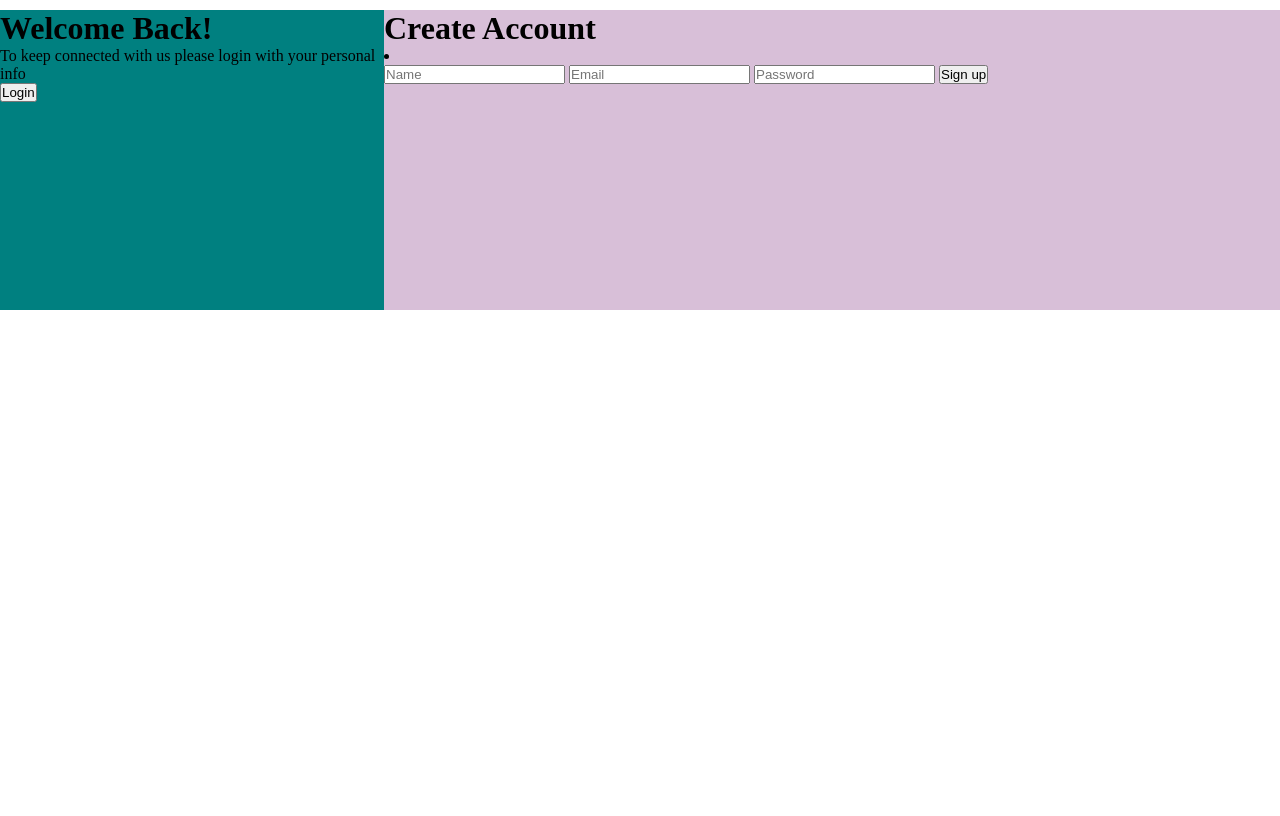
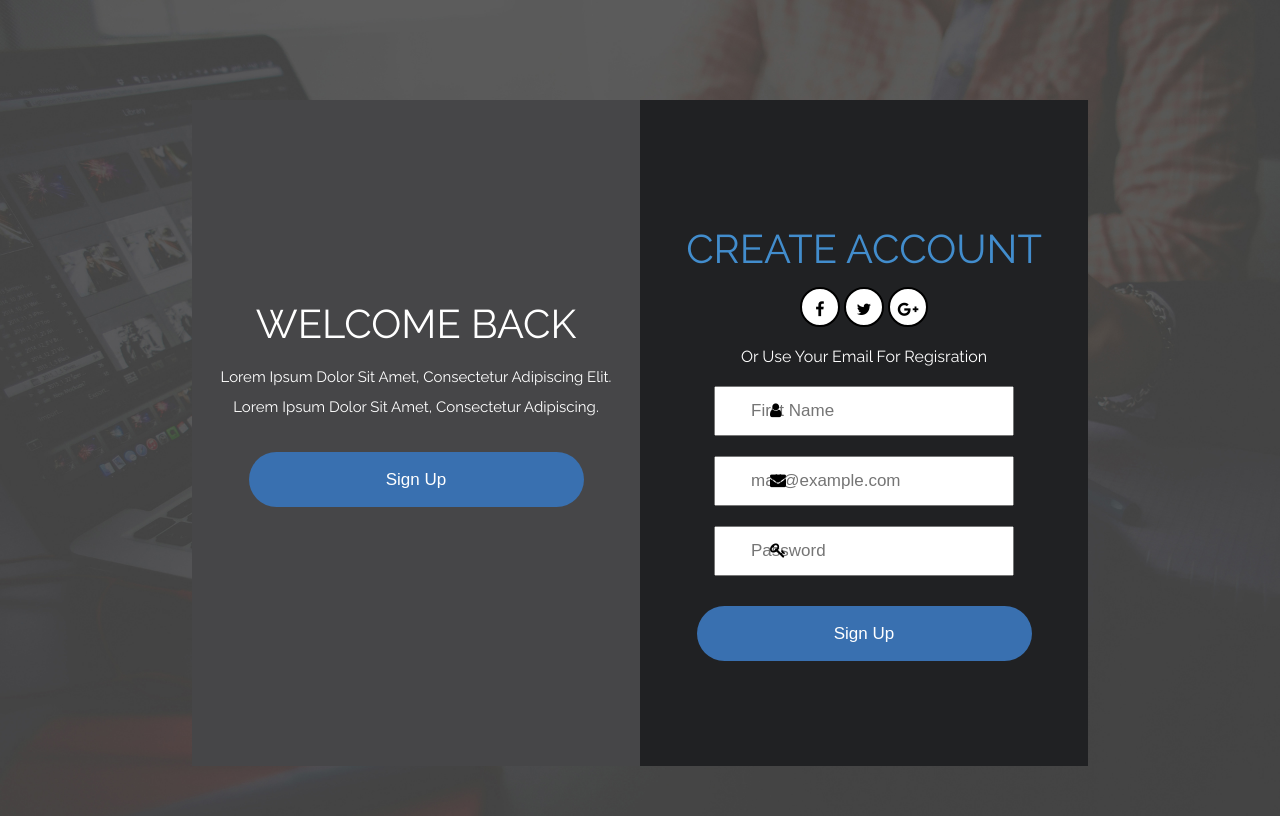
Before and after one commit to ThanhTuan1998/frontend07_0321_LyNguyenThanhTuan, a plain HTML site: page Buoi5/case2/index.html in a window 1280 px wide. Drawn offline with Linux system fonts and the light colour scheme.

Commit message:
Update code

```diff
--- a/Buoi5/case2/css/style.css
+++ b/Buoi5/case2/css/style.css
@@ -1,21 +1,218 @@
-*{
-    margin: 0;
-    padding: 0;
-    box-sizing: border-box;
+/* start editing from here */
+* {
+	padding: 0;
+	margin: 0;
+	box-sizing: border-box;
 }
-.wrapper{
-    width: 100%;
-    margin: 10px auto;
+a {
+	text-decoration: none;
 }
-.About{
-    width: 30%;
-    height: 300px;
-    background-color: teal;
-    float: left;
+.txt-rt {
+	text-align: right;
+} /* text align right */
+.txt-lt {
+	text-align: left;
+} /* text align left */
+.txt-center {
+	text-align: center;
+	/*-- W3Layouts --*/
+} /* text align center */
+.float-rt {
+	float: right;
+} /* float right */
+.float-lt {
+	float: left;
+} /* float left */
+.clear {
+	clear: both;
+} /* clear float */
+.pos-relative {
+	position: relative;
+} /* Position Relative */
+.pos-absolute {
+	position: absolute;
+} /* Position Absolute */
+.vertical-base {
+	vertical-align: baseline;
+} /* vertical align baseline */
+.vertical-top {
+	vertical-align: top;
+} /* vertical align top */
+nav.vertical ul li {
+	display: block;
+} /* vertical menu */
+nav.horizontal ul li {
+	display: inline-block;
+} /* horizontal menu */
+img {
+	max-width: 100%;
 }
-.Create{
-    width: 70%;
-    height: 300px;
-    background-color: thistle;
-    float: left;
+
+/*--- end reset code ---*/
+
+body {
+	background: url(../images/banner.jpg) no-repeat;
+	background-attachment: fixed;
+	background-position: center;
+	background-size: cover;
+	-webkit-background-size: cover;
+	-moz-background-size: cover;
+	-o-background-size: cover;
+	font-family: "Raleway", sans-serif;
+	font-weight: 300;
 }
+h1.w3ls {
+	font-size: 50px;
+	color: #fff;
+	padding: 40px 0;
+	text-align: center;
+	/*-- w3layouts --*/
+	text-transform: uppercase;
+}
+.content-w3ls {
+	background-color: #202123;
+	width: 70%;
+	margin: 100px auto 50px;
+	padding: 0;
+}
+.content-w3ls .content-agile1 {
+	width: 50%;
+	float: left;
+	background-color: #464648;
+	background-position: center;
+	background-size: cover;
+	height: 666px;
+}
+h2.agileits1 {
+	font-size: 40px;
+	font-weight: normal;
+	color: #fff;
+	text-align: Center;
+	padding: 200px 0 15px;
+	text-transform: uppercase;
+}
+h1.agileits1 {
+	font-size: 40px;
+	font-weight: normal;
+	color: #428dcd;
+	text-align: Center;
+	padding: 100px 0 15px;
+	text-transform: uppercase;
+}
+p.agileits2 {
+	font-size: 15px;
+	font-weight: normal;
+	color: #fff;
+	text-align: center;
+	line-height: 30px;
+	text-transform: capitalize;
+}
+.content-w3ls .content-agile2 {
+	width: 50%;
+	float: left;
+	padding: 25px 0 0;
+}
+div.form-control {
+	position: relative;
+}
+.form-control i {
+	position: absolute;
+	left: 29%;
+	top: 32%;
+}
+input#firstname,
+input#email,
+input#password1,
+input#password2 {
+	width: 300px;
+	height: 50px;
+	padding: 0 15px;
+	color: #fff;
+	font-size: 17px;
+	font-weight: 200;
+	/*-- w3layouts --*/
+	margin: 0 auto 20px;
+	display: block;
+	outline: none;
+}
+input#firstname:focus,
+input#email:focus,
+input#password1:focus,
+input#password2:focus,
+input#firstname:hover,
+input#email:hover,
+input#password1:hover,
+input#password2:hover {
+	color: #fff;
+	border: 1px solid #49494b;
+}
+input::placeholder {
+	padding: 0 20px;
+}
+input.sign {
+	width: 335px;
+	height: 55px;
+	margin: 30px auto;
+	display: block;
+	text-align: center;
+	font-size: 17px;
+	font-weight: normal;
+	color: #fff;
+	border-radius: 100px;
+	background-color: #3970b0;
+	border-color: transparent;
+	/*-- w3ls --*/
+	transition: all 0.5s ease-in-out;
+	cursor: pointer;
+}
+input.sign:hover {
+	color: #fff;
+	background-color: transparent;
+}
+p.wthree {
+	font-size: 16px;
+	font-weight: normal;
+	color: #fff;
+	text-align: center;
+	text-transform: capitalize;
+	padding: 20px 0;
+}
+ul.social-agileinfo {
+	text-align: center;
+}
+ul.social-agileinfo li {
+	display: inline-block;
+	margin: 0;
+}
+ul.social-agileinfo li a i.fa {
+	width: 40px;
+	height: 40px;
+	border: 2px solid black;
+	border-radius: 50%;
+	text-align: center;
+	line-height: 40px;
+	color: black;
+	background-color: white;
+}
+ul.social-agileinfo li a i.fa.fa-facebook:hover {
+	background-color: #3b5998;
+	color: #fff;
+	border-color: #3b5998;
+}
+ul.social-agileinfo li a i.fa.fa-twitter:hover {
+	background-color: #1da1f2;
+	color: #fff;
+	border-color: #1da1f2;
+}
+ul.social-agileinfo li a i.fa.fa-youtube:hover {
+	background-color: #cd201f;
+	color: #fff;
+	border-color: #cd201f;
+}
+ul.social-agileinfo li a i.fa.fa-google-plus:hover {
+	/*-- w3ls --*/
+	background-color: #dd4b39;
+	color: #fff;
+	border-color: #dd4b39;
+}
+/*-- /responsive design --*/
--- a/Buoi5/case2/index.html
+++ b/Buoi5/case2/index.html
@@ -1,41 +1,65 @@
-<!DOCTYPE html>
-<html lang="en">
+<!--A Design by W3layouts
+Author: W3layout
+Author URL: http://w3layouts.com
+License: Creative Commons Attribution 3.0 Unported
+License URL: http://creativecommons.org/licenses/by/3.0/
+-->
+<!doctype html>
+<html>
+
 <head>
-    <meta charset="UTF-8">
-    <meta http-equiv="X-UA-Compatible" content="IE=edge">
-    <meta name="viewport" content="width=device-width, initial-scale=1.0">
-    <title>Document</title>
-    <link rel="stylesheet" href="../case2/css/style.css">
+	<title>Official Signup Form Flat Responsive widget Template :: w3layouts</title>
+	<meta name="viewport" content="width=device-width, initial-scale=1">
+	<meta http-equiv="Content-Type" content="text/html; charset=utf-8" />
+	<!-- fonts -->
+	<link href="//fonts.googleapis.com/css?family=Raleway:100,200,300,400,500,600,700,800,900" rel="stylesheet">
+	<link href="//fonts.googleapis.com/css?family=Monoton" rel="stylesheet">
+	<!-- /fonts -->
+	<!-- css -->
+	<link href="css/style.css" rel='stylesheet' type='text/css' media="all" />
+	<link rel="stylesheet" href="https://cdnjs.cloudflare.com/ajax/libs/font-awesome/4.7.0/css/font-awesome.min.css">
+	<!-- /css -->
 </head>
+
 <body>
-    <div class="wrapper">
-        <div class="form-custum">
-            <div class="About">
-                <h1>Welcome Back!</h1>
-                <p>To keep connected with us please login with your personal info</p>
-                <button>Login</button>
-            </div>
-            <div class="Create">
-                <h1>Create Account</h1>
-                <div class="info__icon">
-                    <u>
-                        <li>
-                            <a href=""></a>
-                            <a href=""></a>
-                            <a href=""></a>
-                        </li>
-                    </u>
-                </div>
-                <div class="form">
-                    <form action="">
-                        <input type="text" placeholder="Name"/>
-                        <input type="email" placeholder="Email"/>
-                        <input type="password" placeholder="Password"/>
-                        <button>Sign up</button>
-                    </form>
-                </div>
-            </div>
-        </div>
-    </div>
+	<div class="content-w3ls">
+		<div class="content-agile1">
+			<h2 class="agileits1">Welcome Back</h2>
+			<p class="agileits2">Lorem ipsum dolor sit amet, consectetur adipiscing elit.</p>
+			<p class="agileits2">Lorem ipsum dolor sit amet, consectetur adipiscing.</p>
+			<input type="submit" class="sign" value="Sign Up">
+		</div>
+		<div class="content-agile2">
+			<h1 class="agileits1">Create Account</h1>
+			<ul class="social-agileinfo wthree2">
+				<li><a href="#"><i class="fa fa-facebook"></i></a></li>
+				<li><a href="#"><i class="fa fa-twitter"></i></a></li>
+				<li><a href="#"><i class="fa fa-google-plus"></i></a></li>
+			</ul>
+			<p class="wthree w3l">or use your email for regisration</p>
+			<form action="#" method="post">
+				<div class="form-control">
+					<i class="fa fa-user"></i>
+					<input type="text" id="firstname" name="firstname" placeholder="First Name"
+						title="Please enter your First Name" required="">
+				</div>
+
+				<div class="form-control">
+					<i class="fa fa-envelope"></i>
+					<input type="email" id="email" name="email" placeholder="mail@example.com"
+						title="Please enter a valid email" required="">
+				</div>
+
+				<div class="form-control agileinfo">
+					<i class="fa fa-key"></i>
+					<input type="password" class="lock" name="password" placeholder="Password" id="password1"
+						required="">
+				</div>
+				<input type="submit" class="sign" value="Sign Up">
+			</form>
+		</div>
+		<div class="clear"></div>
+	</div>
 </body>
+
 </html>
```
Also changed, not shown: Buoi5/case2/images/banner.jpg (added), Buoi5/case2/images/content.jpg (added).
